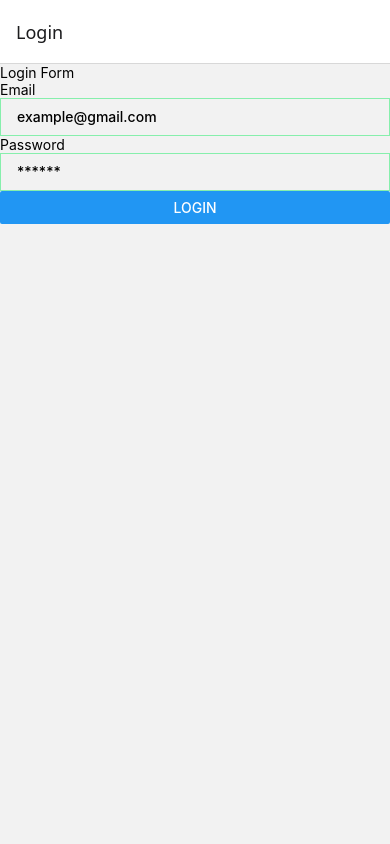
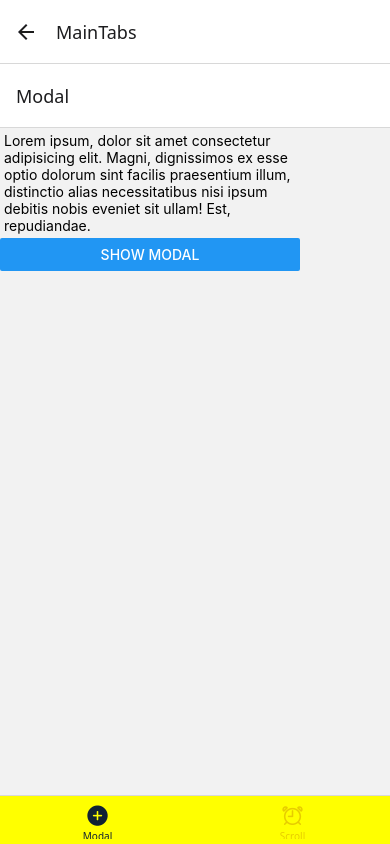
Before and after one commit to rizqul/react-native-lab, a React Native app: screen /MainTabs in a window 390 px wide. Built offline with nearby package versions, Linux system fonts and the light colour scheme.

Commit message:
[FEATURE] implement bottom tab

```diff
--- a/package.json
+++ b/package.json
@@ -3,6 +3,7 @@
   "version": "1.0.0",
   "main": "index.ts",
   "dependencies": {
+    "@expo/vector-icons": "^15.1.1",
     "@hookform/resolvers": "^7.0.5",
     "@react-native-vector-icons/ionicons": "^14.0.0",
     "@react-navigation/bottom-tabs": "^7.21.0",
--- a/src/LoginScreen.tsx
+++ b/src/LoginScreen.tsx
@@ -2,6 +2,10 @@ import { View, Text, TextInput, Button, Alert, GestureResponderEvent } from "rea
 import { z } from "zod";
 import { Controller, useForm } from "react-hook-form";
 import { zodResolver } from "@hookform/resolvers/zod";
+import { NativeStackScreenProps } from "@react-navigation/native-stack";
+import { RootStackParamList } from "./utils/types/navigation";
+
+type Props = NativeStackScreenProps<RootStackParamList, "Login">;
 
 const loginSchema = z.object({
   email: z.email(),
@@ -10,7 +14,7 @@ const loginSchema = z.object({
 
 type FormValues = z.infer<typeof loginSchema>;
 
-const LoginScreen = () => {
+const LoginScreen = ({ navigation }: Props) => {
   const {
     control,
     handleSubmit,
@@ -19,9 +23,16 @@ const LoginScreen = () => {
     resolver: zodResolver(loginSchema),
   });
 
-  const onSubmit = (data: { email: string; password: string }) => {
-    console.log(data);
-    Alert.alert("berhasil login");
+  const onSubmit = () => {
+    // navigation.navigate("Scroll");
+
+    // navigation.push("Scroll", { email: "lala@coba.com" });
+
+    // reset history
+    navigation.reset({
+      index: 0,
+      routes: [{ name: "MainTabs" }],
+    });
   };
 
   return (
--- a/src/ScrollScreen.tsx
+++ b/src/ScrollScreen.tsx
@@ -1,8 +1,14 @@
-import { View, Text, ScrollView, Image, FlatList } from "react-native";
+import { View, Text, ScrollView, Image, FlatList, Alert } from "react-native";
 import { Menus } from "./data/menus";
 import Cards from "./components/Cards";
+import { NativeStackScreenProps } from "@react-navigation/native-stack";
+import { MainTabParamList, RootStackParamList } from "./utils/types/navigation";
+import { ro } from "zod/v4/locales/index.js";
 
-const ScrollScreen = () => {
+type Props = NativeStackScreenProps<MainTabParamList, "Scroll">;
+
+const ScrollScreen = ({ navigation, route }: Props) => {
+  const email = route.params;
   return (
     <View className="flex-1">
       {/* scroll view */}
@@ -20,6 +26,7 @@ const ScrollScreen = () => {
 
       {/* flat list */}
       <Text className="mt-8">Ini adalah flat list</Text>
+      {/* <Text className="mt-8">Email : {email.email} </Text> */}
       <FlatList
         // horizontal
         data={Menus}
--- a/src/navigation/AppNavigator.tsx
+++ b/src/navigation/AppNavigator.tsx
@@ -3,15 +3,20 @@ import { RootStackParamList } from "../utils/types/navigation";
 import LoginScreen from "../LoginScreen";
 import ModalScreen from "../ModalScreen";
 import ScrollScreen from "../ScrollScreen";
+import MainTabNavigator from "./MainTabNavigator";
 
 const Stack = createNativeStackNavigator<RootStackParamList>();
 
 const AppNavigator = () => {
   return (
-    <Stack.Navigator initialRouteName="Login">
+    <Stack.Navigator
+      // screenOptions={{ headerShown: false }}
+      initialRouteName="Login"
+    >
       <Stack.Screen name="Login" component={LoginScreen} />
-      <Stack.Screen name="Modal" component={ModalScreen} />
-      <Stack.Screen name="Scroll" component={ScrollScreen} />
+      {/* <Stack.Screen name="Modal" component={ModalScreen} />
+      <Stack.Screen name="Scroll" component={ScrollScreen} /> */}
+      <Stack.Screen name="MainTabs" component={MainTabNavigator} />
     </Stack.Navigator>
   );
 };
--- /dev/null
+++ b/src/navigation/MainTabNavigator.tsx
@@ -0,0 +1,40 @@
+import { View, Text } from "react-native";
+import React from "react";
+import { MainTabParamList } from "../utils/types/navigation";
+import { createNativeStackNavigator } from "@react-navigation/native-stack";
+
+import ModalScreen from "../ModalScreen";
+import ScrollScreen from "../ScrollScreen";
+import { createBottomTabNavigator } from "@react-navigation/bottom-tabs";
+import { Ionicons } from "@expo/vector-icons";
+
+const Tab = createBottomTabNavigator<MainTabParamList>();
+
+const MainTabNavigator = () => {
+  return (
+    <Tab.Navigator
+      screenOptions={({ route }) => ({
+        // headerShown: false
+        tabBarActiveTintColor: "#123",
+        tabBarInactiveTintColor: "#8003",
+        tabBarStyle: { backgroundColor: "yellow" },
+        tabBarIcon: ({ color, size, focused }) => {
+          let iconName: keyof typeof Ionicons.glyphMap = "airplane";
+
+          if (route.name == "Modal") {
+            iconName = focused ? "add-circle" : "add-circle-outline";
+          } else if (route.name == "Scroll") {
+            iconName = focused ? "alarm" : "alarm-outline";
+          }
+
+          return <Ionicons name={iconName} size={size} color={color} />;
+        },
+      })}
+    >
+      <Tab.Screen name="Modal" component={ModalScreen} />
+      <Tab.Screen name="Scroll" component={ScrollScreen} />
+    </Tab.Navigator>
+  );
+};
+
+export default MainTabNavigator;
```
Also changed, not shown: src/utils/types/navigation.ts (+6 -9 lines), 1 other file (tests, documents, lock files or other folders).
